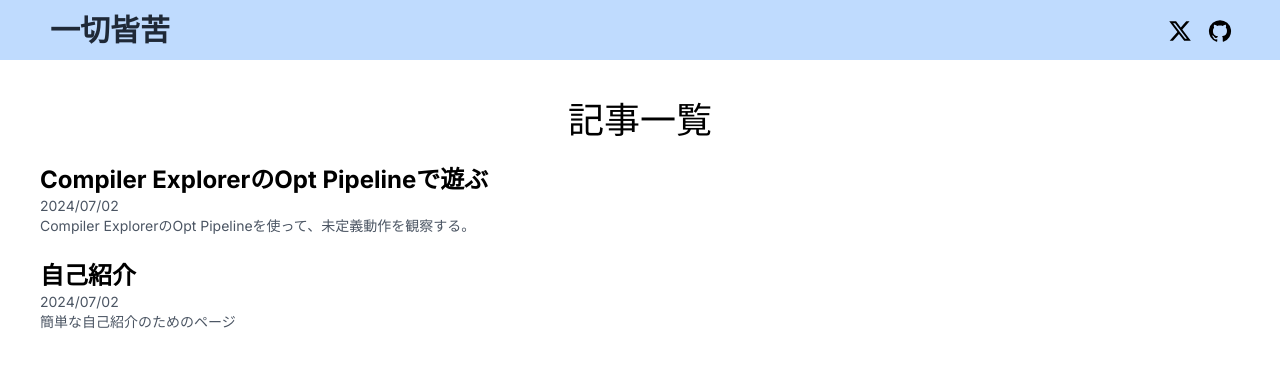
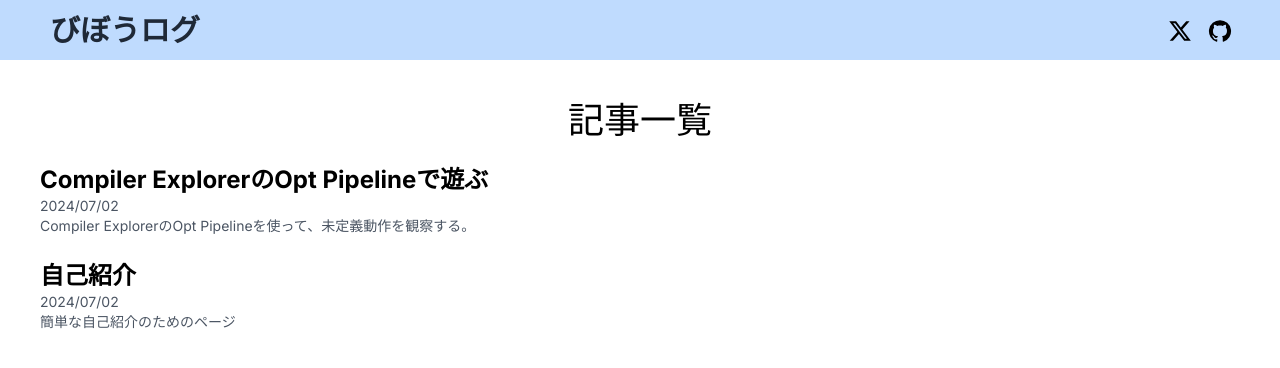
Before and after one commit to saitotm/blog, a Next.js app: page / in a window 1280 px wide. Shown: the top 368 px of the page. Built offline with nearby package versions, Linux system fonts and the light colour scheme.

Commit message:
Update blog title

```diff
--- a/src/app/layout.tsx
+++ b/src/app/layout.tsx
@@ -9,7 +9,7 @@ import GitHubIcon from '@mui/icons-material/GitHub';
 const inter = Inter({ subsets: ["latin"] });
 
 export const metadata: Metadata = {
-  title: "一切皆苦",
+  title: "びぼうログ",
   description: "技術系のメモを書いておくブログ",
 };
 
```
